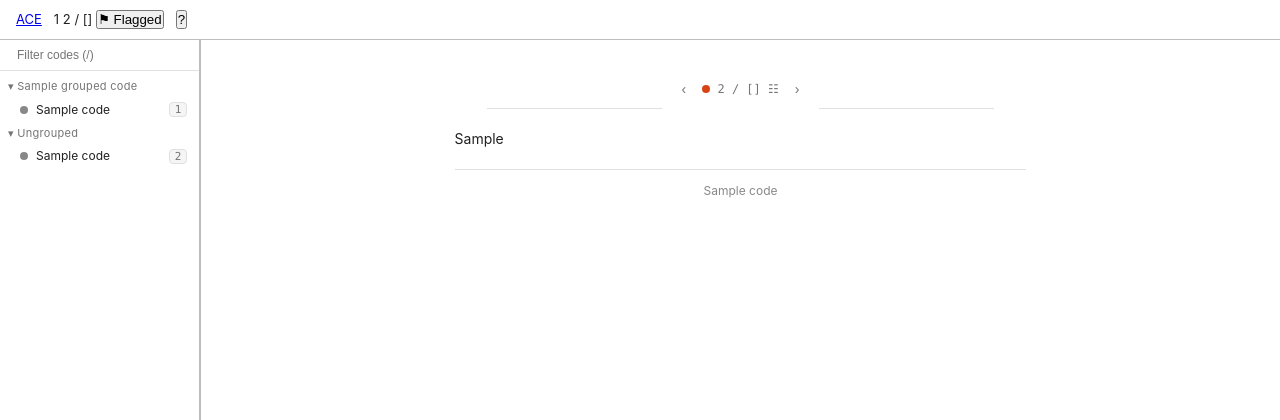
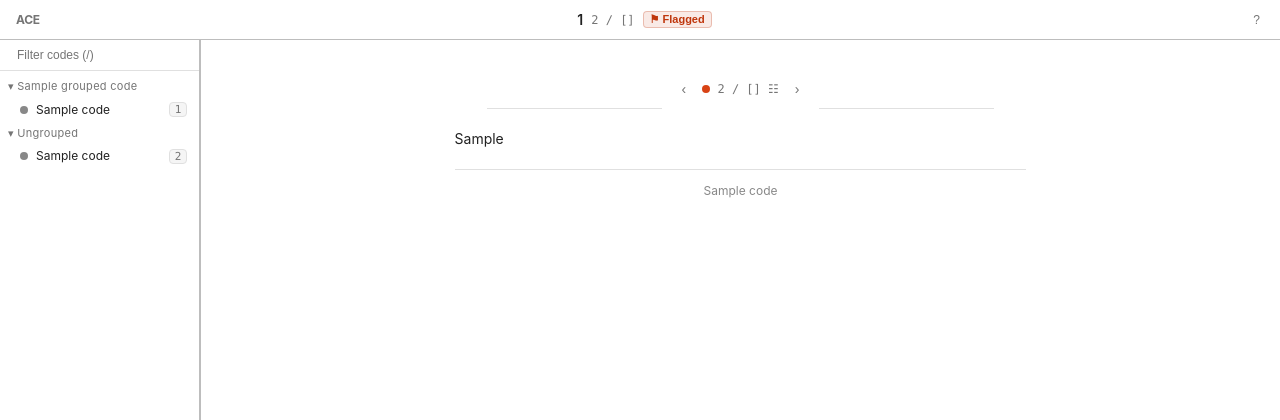
Before and after one commit to januarharianto/annotation-coding-environment, a Python web app: template src/ace/templates/coding.html in a window 1280 px wide. Shown: the top 420 px of the page. Run offline with Jinja, Linux system fonts and the light colour scheme; the template is opened without the code that fills it: most values are stand-ins (such as "Sample title", 1, 10 or a date in 2020).

Commit message:
style: header CSS — brand, source centre, flag chip, help button

```diff
--- a/src/ace/static/css/coding.css
+++ b/src/ace/static/css/coding.css
@@ -14,39 +14,58 @@
   overflow: hidden;
 }
 
-/* ---- Header with merged nav ---- */
+/* ---- Header ---- */
 
 .ace-coding-header {
   display: flex;
   align-items: center;
-  gap: var(--ace-space-3);
   padding: var(--ace-space-2) var(--ace-space-4);
   border-bottom: 1px solid var(--ace-border);
   background: var(--ace-bg);
   height: 40px;
   flex-shrink: 0;
-  font-size: var(--ace-font-size-md);
 }
 
-.ace-coding-header-back {
+.ace-header-brand {
+  flex: 0 0 auto;
+  font-weight: 700;
+  font-size: var(--ace-font-size-sm);
+  letter-spacing: -0.3px;
   color: var(--ace-text-muted);
   text-decoration: none;
   transition: color var(--ace-transition);
 }
 
-.ace-coding-header-back:hover {
-  color: var(--ace-text);
+.ace-header-brand:hover { color: var(--ace-text); }
+
+.ace-header-brand:focus-visible {
+  outline: 2px solid var(--ace-focus);
+  outline-offset: 2px;
+  border-radius: var(--ace-radius);
 }
 
-.ace-coding-header-left {
+.ace-header-centre {
+  flex: 1;
   display: flex;
   align-items: center;
-  gap: var(--ace-space-3);
-  flex: 1;
+  justify-content: center;
+  gap: var(--ace-space-2);
 }
 
-.ace-coding-header-title {
+.ace-header-source {
   font-weight: var(--ace-weight-semibold);
+  font-size: var(--ace-font-size-base);
+  color: var(--ace-text);
+  max-width: 30ch;
+  overflow: hidden;
+  text-overflow: ellipsis;
+  white-space: nowrap;
+}
+
+.ace-header-position {
+  font-family: var(--ace-font-mono);
+  font-size: var(--ace-font-size-xs);
+  color: var(--ace-text-muted);
 }
 
 .ace-nav-cluster {
@@ -102,29 +121,61 @@
   padding: 0 var(--ace-space-3) var(--ace-space-1);
 }
 
-.ace-coding-header-right {
-  display: flex;
-  align-items: center;
-  justify-content: flex-end;
-  flex: 1;
-  gap: var(--ace-space-3);
-  font-size: var(--ace-font-size-sm);
-  color: var(--ace-text-muted);
-}
-
-.ace-coding-header-right a {
-  color: var(--ace-text-muted);
-  text-decoration: none;
+/* Flag button */
+.ace-flag-btn {
+  background: none;
+  border: none;
+  cursor: pointer;
+  padding: 0;
   transition: color var(--ace-transition);
 }
 
-.ace-coding-header-right a:hover {
-  color: var(--ace-text);
+.ace-flag-btn:focus-visible {
+  outline: 2px solid var(--ace-focus);
+  outline-offset: 2px;
+  border-radius: var(--ace-radius);
 }
 
-.ace-completion {
-  font-family: var(--ace-font-mono);
-  font-size: var(--ace-font-size-xs);
+.ace-flag-icon {
+  color: var(--ace-text-muted);
+  font-size: var(--ace-font-size-sm);
+}
+
+.ace-flag-btn:hover .ace-flag-icon { color: var(--ace-text); }
+
+.ace-flag-chip {
+  display: inline-flex;
+  align-items: center;
+  gap: 2px;
+  background: rgba(191, 54, 12, 0.1);
+  color: #bf360c;
+  border: 1px solid rgba(191, 54, 12, 0.25);
+  border-radius: var(--ace-radius);
+  font-size: var(--ace-font-size-2xs);
+  font-weight: 600;
+  padding: 1px 6px;
+}
+
+.ace-flag-btn:hover .ace-flag-chip { background: rgba(191, 54, 12, 0.16); }
+
+/* Help button */
+.ace-header-help {
+  flex: 0 0 auto;
+  background: none;
+  border: none;
+  cursor: pointer;
+  color: var(--ace-text-muted);
+  font-size: var(--ace-font-size-sm);
+  padding: var(--ace-space-1);
+  transition: color var(--ace-transition);
+}
+
+.ace-header-help:hover { color: var(--ace-text); }
+
+.ace-header-help:focus-visible {
+  outline: 2px solid var(--ace-focus);
+  outline-offset: 2px;
+  border-radius: var(--ace-radius);
 }
 
 /* ---- Status badge ---- */
```
